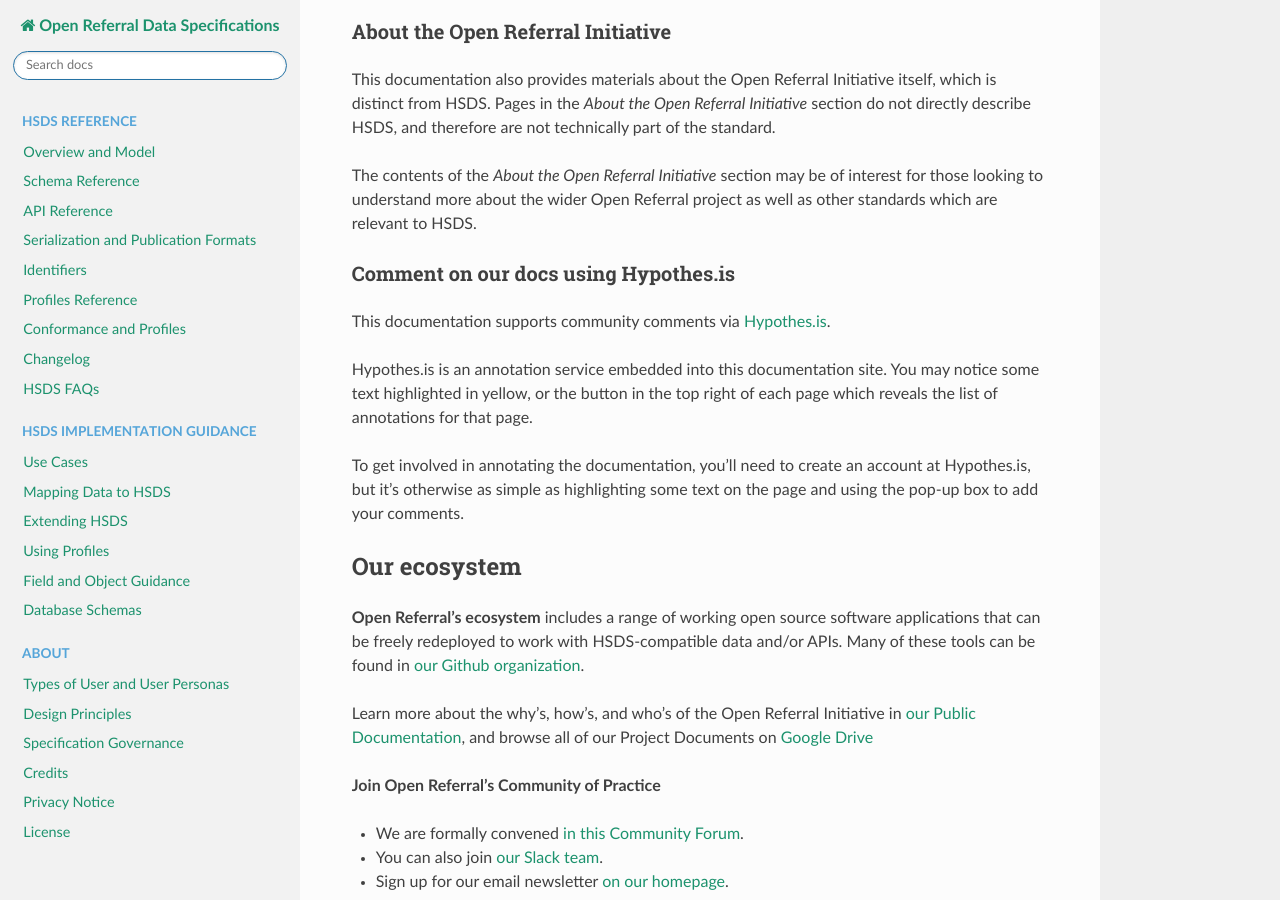
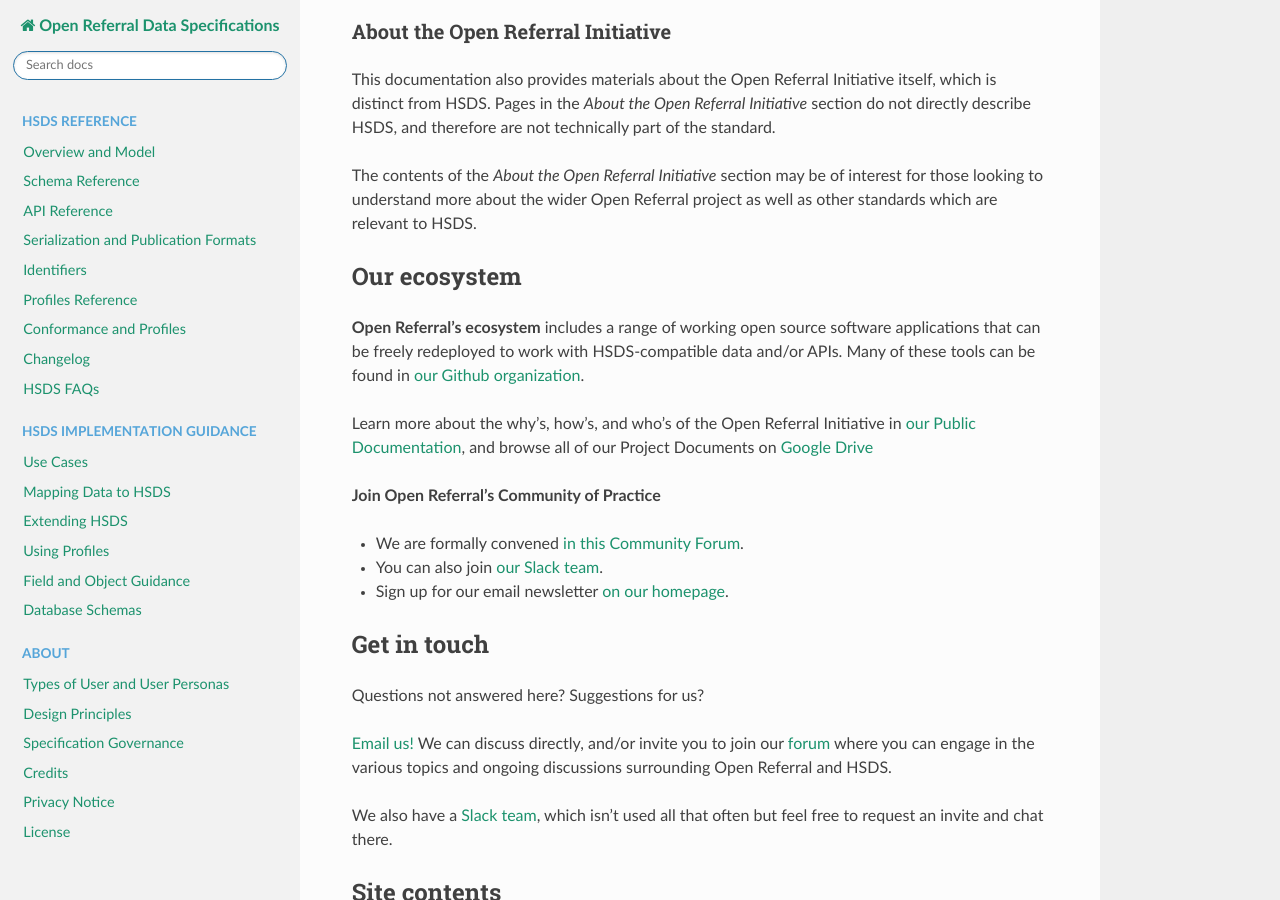
Before and after one commit to openreferral/specification, a Sphinx documentation site: the page built from docs/index.md, in a window 1280 px wide and 900 px high, scrolled down 1238 px. Built offline with Sphinx 7.4.7 and the Read the Docs theme 3.1.0, drawn with Linux system fonts in a browser that asks for light colours; comment, search, counter and statistics services are not loaded.

Commit message:
removing hypothes.is explanation from docs

```diff
--- a/docs/index.md
+++ b/docs/index.md
@@ -27,14 +27,6 @@ The contents of the *HSDS Implementation Guidance* may also be useful to data us
 This documentation also provides materials about the Open Referral Initiative itself, which is distinct from HSDS. Pages in the *About the Open Referral Initiative* section do not directly describe HSDS, and therefore are not technically part of the standard.
 
 The contents of the *About the Open Referral Initiative* section may be of interest for those looking to understand more about the wider Open Referral project as well as other standards which are relevant to HSDS.
-
-### Comment on our docs using Hypothes.is
-
-This documentation supports community comments via [Hypothes.is](https://web.hypothes.is/).
-
-Hypothes.is is an annotation service embedded into this documentation site. You may notice some text highlighted in yellow, or the button in the top right of each page which reveals the list of annotations for that page.
-
-To get involved in annotating the documentation, you'll need to create an account at Hypothes.is, but it's otherwise as simple as highlighting some text on the page and using the pop-up box to add your comments.
 
 ## Our ecosystem
 
```
